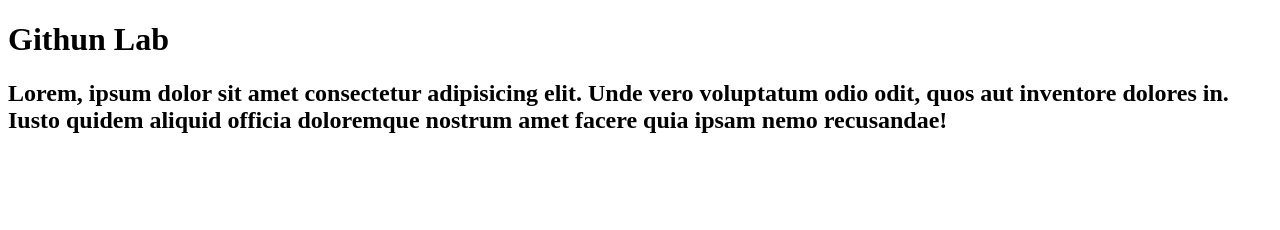
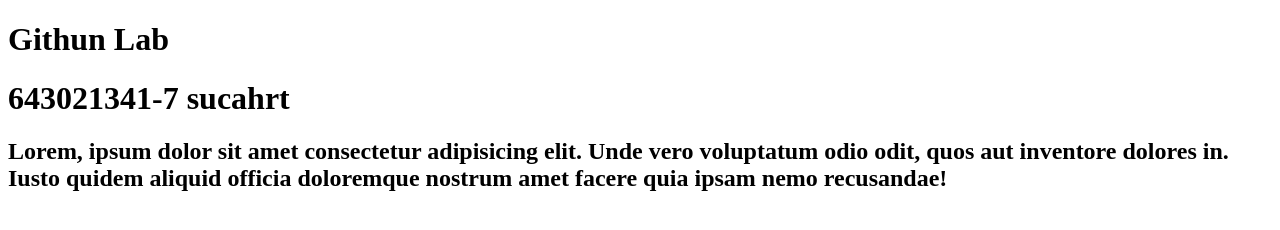
Before and after one commit to ssuchart/test, a plain HTML site: page index.html in a window 1280 px wide. Drawn offline with Linux system fonts and the light colour scheme.

Commit message:
Update index.html

```diff
--- a/index.html
+++ b/index.html
@@ -10,6 +10,7 @@
 
 <body>
     <h1>Githun Lab</h1>
+    <h1>643021341-7 sucahrt</h1>
     <h2>Lorem, ipsum dolor sit amet consectetur adipisicing elit. Unde vero voluptatum odio odit, quos aut inventore dolores in. Iusto quidem aliquid officia doloremque nostrum amet facere quia ipsam nemo recusandae!</h2>
 </body>
 
```
